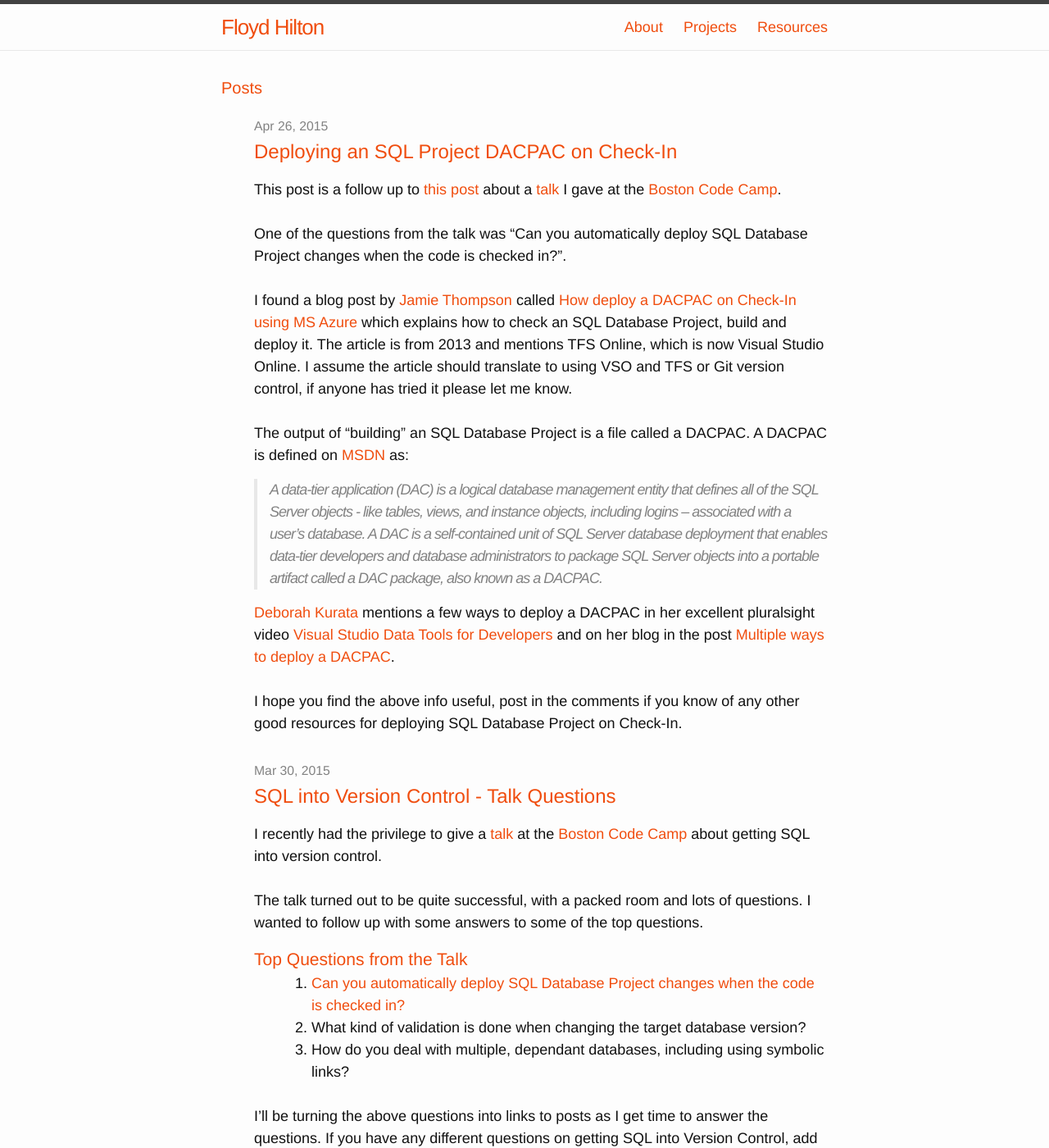
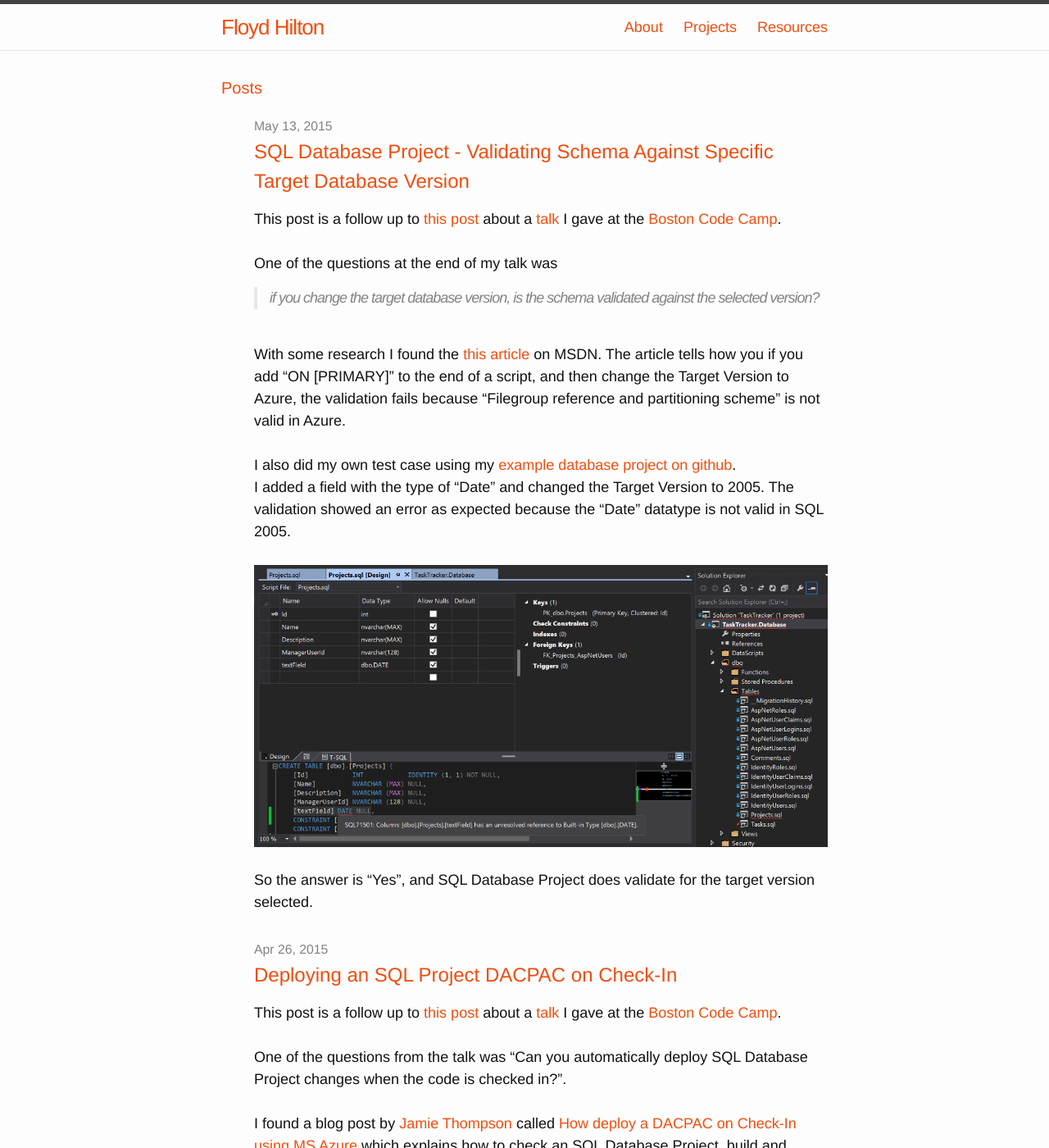
Before and after one commit to fhilton/fhilton.github.io, a Jekyll site: the page built from index.html, in a window 1280 px wide and 1400 px high. Shown: the whole window at 82% size. Built offline with Jekyll 4.4.1, drawn with Linux system fonts in a browser that asks for light colours.

Commit message:
Adding post about SQL Server Database Target Schema Validation

```diff
--- a/_posts/2015-03-30-SQL into Version Control - Talk Questions.md
+++ b/_posts/2015-03-30-SQL into Version Control - Talk Questions.md
@@ -15,7 +15,7 @@ I wanted to follow up with some answers to some of the top questions.
 <br>
 <h3>Top Questions from the Talk</h3>
 1. [Can you automatically deploy SQL Database Project changes when the code is checked in?]({{site.baseurl}}/software/sql/2015/04/26/Deploying%20an%20SQL%20Project%20DACPAC.html)
-2. What kind of validation is done when changing the target database version?
+2. [What kind of validation is done when changing the target database version?]({{site.baseurl}}/software/sql/2015/05/13/SQL-Database-Project-Target-Validation.html)
 3. How do you deal with multiple, dependant databases, including using symbolic links?
 
 
--- /dev/null
+++ b/_posts/2015-05-13-SQL-Database-Project-Target-Validation.md
@@ -0,0 +1,32 @@
+---
+layout: post
+title: SQL Database Project - Validating Schema Against Specific Target Database Version
+date: "2015-05-13 18:01"
+published: true
+categories: [Software, SQL]
+tags: [SQL Database Project,Azure,CI]
+---
+
+This post is a follow up to [this post]({{site.baseurl}}/software/sql/2015/03/30/SQL%20into%20Version%20Control%20-%20Talk%20Questions.html) about a [talk][d8c0da08] I gave at the [Boston Code Camp][41767920].
+<br>
+<br>
+One of the questions at the end of my talk was
+
+>if you change the target database version, is the schema validated against the selected version?
+
+<br>
+With some research I found the [this article][41ed51ab] on MSDN.  The article tells how you if you add "ON [PRIMARY]" to the end of a script, and then change the Target Version to Azure, the validation fails because  "Filegroup reference and partitioning scheme" is not valid in Azure.
+<br>
+<br>
+I also did my own test case using my [example database project on github][70c9a3a4].<br>
+I added a field with the type of "Date" and changed the Target Version to 2005. The validation showed an error as expected because the "Date" datatype is not valid in SQL 2005. <br><br>
+
+![SQL Date Error](/images/2015/05/Screen Shot 2015-05-13 at 7.39.21 PM5-13-15.png)
+
+<br><br>
+So the answer is "Yes", and SQL Database Project does validate for the target version selected.
+
+  [41ed51ab]: https://msdn.microsoft.com/en-us/hh272687(v=vs.103).aspx "MSDN Article"
+  [41767920]: http://www.bostoncodecamp.com/ "Boston Code Camp"
+  [d8c0da08]: http://www.bostoncodecamp.com/CC23/Sessions/Details/14225 "Boston Code Camp Talk"
+  [70c9a3a4]: https://github.com/fhilton/SqlDbProject "Github project"
```
Also changed, not shown: images/2015/05/Screen Shot 2015-05-13 at 7.39.21 PM5-13-15.png (added).
